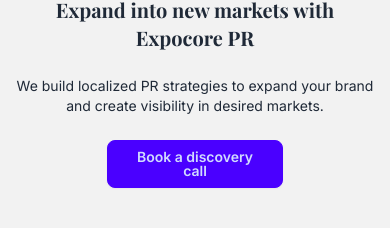
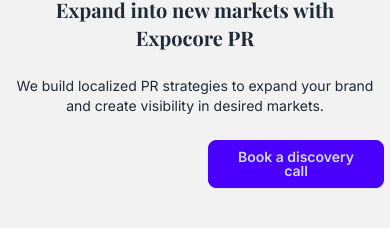
Before and after one commit to Edmondakwasi/expocore_pr, a React (Vite) app in the folder EPCPR/: page / in a window 390 px wide. Shown: the part 1496-1734 px from the top of the page. Built offline with nearby package versions, Linux system fonts and the light colour scheme; a web font is replaced by a local one.

Commit message:
resize the button to a shorter lenght

```diff
--- a/EPCPR/src/components/Services.jsx
+++ b/EPCPR/src/components/Services.jsx
@@ -44,7 +44,7 @@
             <p className="font-sans text-sm md:text-base">
               We build localized PR strategies to expand your brand and create visibility in desired markets.
             </p>
-            <button className=" w-44 font-sans btn btn-primary  sm:w-auto mx-auto lg:mx-0">
+            <button className=" w-44 font-sans btn btn-primary  sm:w-48 mx-48 lg:mx-0">
               Book a discovery call
             </button>
           </div>
```
